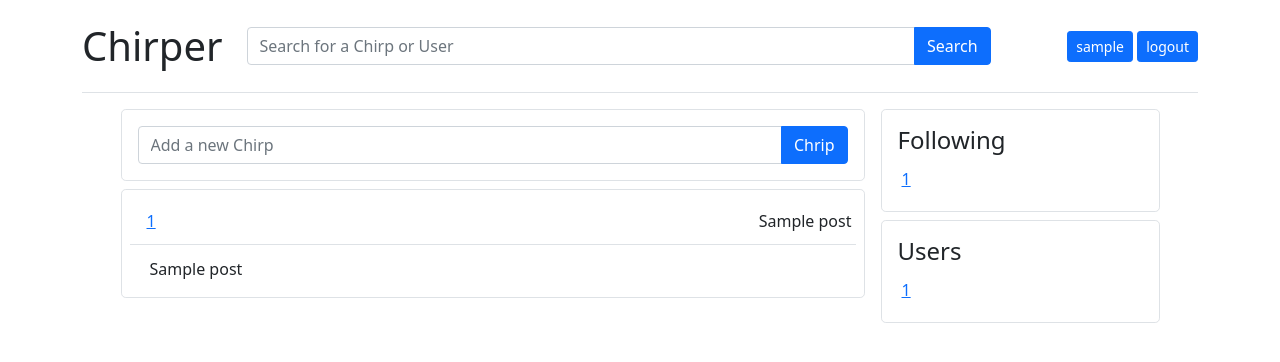
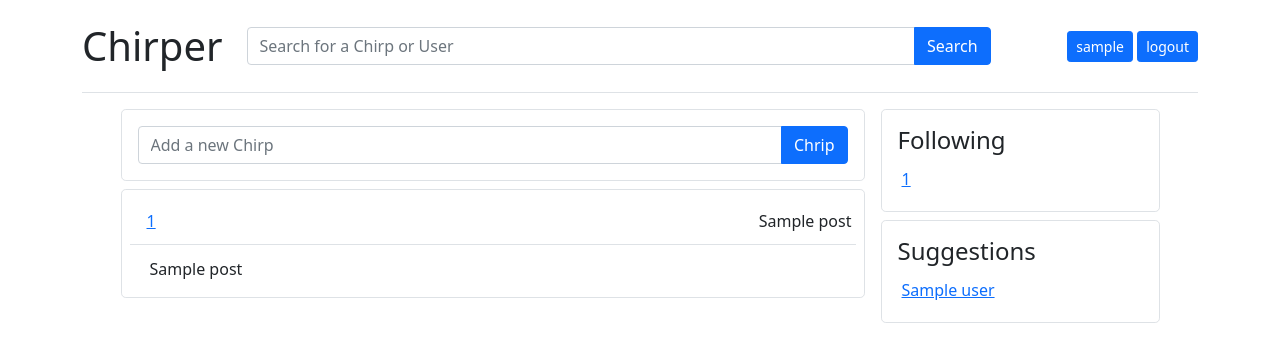
Before and after one commit to nalinwadhwa02/Chirper, a Flask app: template templates/index.html in a window 1280 px wide. Shown: the top 362 px of the page. Run offline with Flask 2, Linux system fonts and the light colour scheme; the template is opened without the code that fills it: most values are stand-ins (such as "Sample title", 1, 10 or a date in 2020); some libraries are stand-ins or nearby versions.

Commit message:
added suggested users

```diff
--- a/app.py
+++ b/app.py
@@ -59,6 +59,15 @@ def buttonhandler(form, userid = None, tweetid=None, tweet=None):
             return redirect(url_for('userpage', userid=userid))
         else:
             return redirect(url_for('login', wrongcreds=False))
+
+    elif 'followingbutton' in form:
+        if current_login["userid"] != 'undef':
+            db.execute("delete from followers where fr="+str(current_login["userid"])+" and fe="+str(userid)+";")
+            conn.commit()
+            return redirect(url_for('userpage', userid=userid))
+        else:
+            return redirect(url_for('login', wrongcreds=False))
+
 
     elif 'responsebutton' in form and len(form.get('addresponse'))>0:
         if(current_login["userid"] == 'undef'):
@@ -126,6 +135,7 @@ def home():
     posts = [[]]
     users = [[]]
     extra = [[]]
+    recm = [[]]
     if current_login["userid"] == "undef":
         db.execute("select u.username, t.tweet, t.tweettime, u.userid, t.tweetid from tweets t, users u where u.userid = t.userid order by tweettime desc fetch first 200 rows only;")
         posts = db.fetchall()
@@ -136,13 +146,17 @@ def home():
         posts = db.fetchall()
         db.execute("select username, u.userid from users u, followers f where f.fe = u.userid fetch first 200 rows only;")
         users = db.fetchall()
-        db.execute("select username, u.userid from users u, (select userid from users where not userid = "+str(current_login["userid"])+"  except select fe as userid from followers) as diff where diff.userid = u.userid fetch first 200 rows only;")
+        db.execute("select u.userid, username from users u, (select userid from users where not userid = "+str(current_login["userid"])+"  except select fe as userid from followers) as diff where diff.userid = u.userid fetch first 200 rows only;")
         extra = db.fetchall()
+        db.execute("with recm as ((select fe from network where fr = any (select fe from followers) union select fr from network where fe = any (select fe from followers)) except select fe from followers) select userid, username from recm, users where fe = userid and not userid = "+str(current_login["userid"])+";")
+        recm = db.fetchall()
+        if len(recm) == 0:
+            recm = extra
     if request.method == "POST":
         rval = buttonhandler(request.form)
         if rval!=None:
             return rval
-    return render_template("index.html", posts=posts, users=users, loginuser=[current_login["userid"],current_login["username"]], extra=extra)
+    return render_template("index.html", posts=posts, users=users, loginuser=[current_login["userid"],current_login["username"]], extra=extra, recm=recm)
 
 
 @app.route("/search/<string:searchquery>", methods=["POST", "GET"])
--- a/templates/index.html
+++ b/templates/index.html
@@ -64,9 +64,9 @@
                 </div>
                 {% if loginuser[0] != 'undef' %}
                 <div class="card mb-2 p-3 text-center border rounded-3">
-                    <h4 class="text-start mb-2">Users</h4>
-                        {% for user in extra %}
-                            <p class="m-1 text-start"><a href="/user/{{user[1]}}">{{user[0]}}</a></p>
+                    <h4 class="text-start mb-2">Suggestions</h4>
+                        {% for user in recm %}
+                            <p class="m-1 text-start"><a href="/user/{{user[0]}}">{{user[1]}}</a></p>
                         {% endfor %}
                 </div>
                 {% endif %}
--- a/templates/user.html
+++ b/templates/user.html
@@ -38,7 +38,7 @@
                         <nav class="flex-col text-end mt-2 mt-md-0 ms-md-auto">
                             <form class="text-end" method="POST">
                                 {% if isfollowing == true %}
-                                <button type="submit" class="btn btn-primary disabled">Following</button>
+                                <button type="submit" class="btn btn-primary" name="followingbutton" value="pressed">Following</button>
                                 {% elif loginuser[0] != user[0] %}
                                 <button type="submit" name="followbutton" value="pressed" class="btn btn-primary">follow</button>
                                 {% endif %}
```
